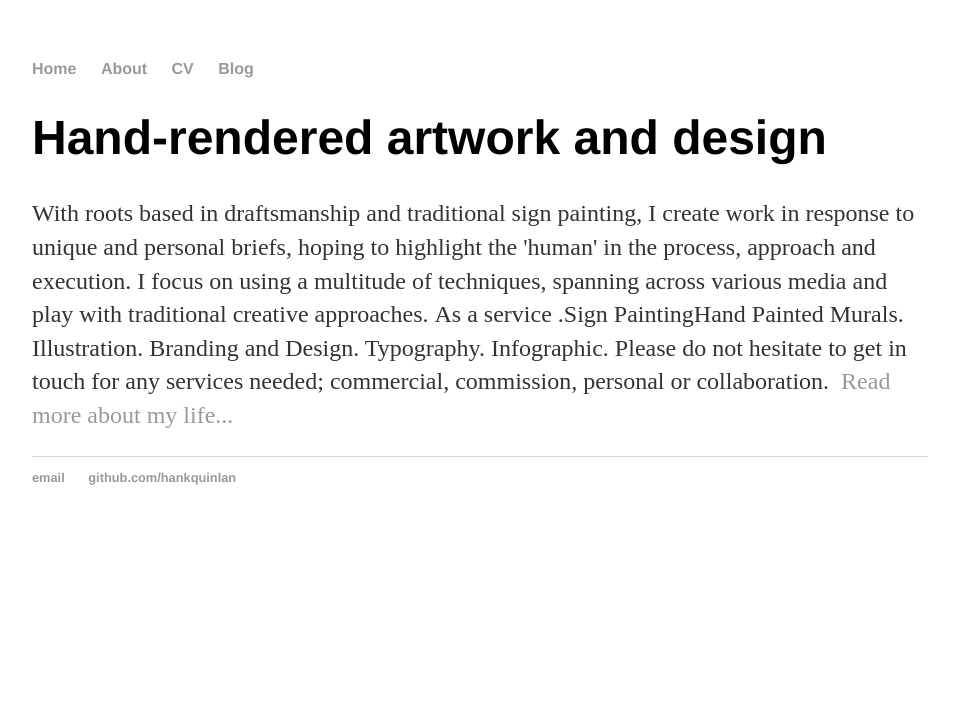
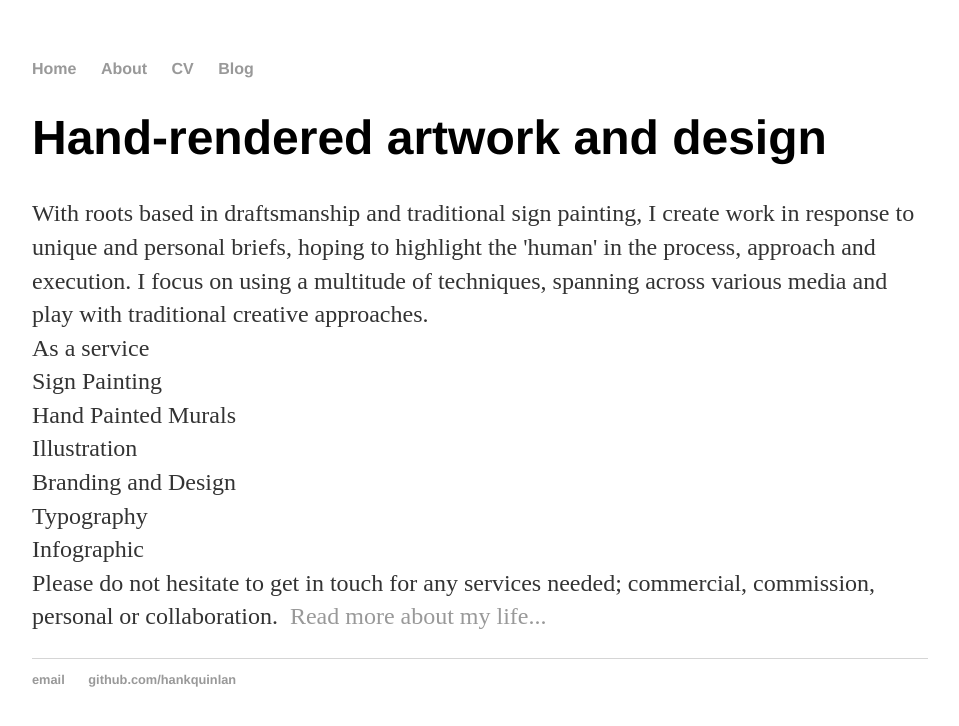
Before and after one commit to willwaltonfreeman/willwaltonfreeman.github.io, a Jekyll site: the page built from about/index.html, in a window 1280 px wide. Shown: the top 726 px of the page, without its empty margins (160-1119 px from the left). Built offline with Jekyll 4.4.1, drawn with Linux system fonts in a browser that asks for light colours.

Commit message:
Update index.html

```diff
--- a/about/index.html
+++ b/about/index.html
@@ -4,6 +4,14 @@
 ---
 <div class="blurb">
 	<h1>Hand-rendered artwork and design</h1>
-	<p>With roots based in draftsmanship and traditional sign painting, I create work in response to unique and personal briefs, hoping to highlight the 'human' in the process, approach and execution. I focus on using a multitude of techniques, spanning across various media and play with traditional creative approaches. As a service .Sign PaintingHand Painted Murals. Illustration. Branding and Design. Typography. Infographic. Please do not hesitate to get in touch for any services needed; commercial, commission, personal or collaboration.
+	<p>With roots based in draftsmanship and traditional sign painting, I create work in response to unique and personal briefs, hoping to highlight the 'human' in the process, approach and execution. I focus on using a multitude of techniques, spanning across various media and play with traditional creative approaches.
+	<br>As a service
+		<br>Sign Painting
+		<br>Hand Painted Murals
+		<br>Illustration
+		<br>Branding and Design
+		<br>Typography
+		<br>Infographic
+		<br>Please do not hesitate to get in touch for any services needed; commercial, commission, personal or collaboration.
 <a href="/about">Read more about my life...</a></p>
 </div><!-- /.blurb -->
```
